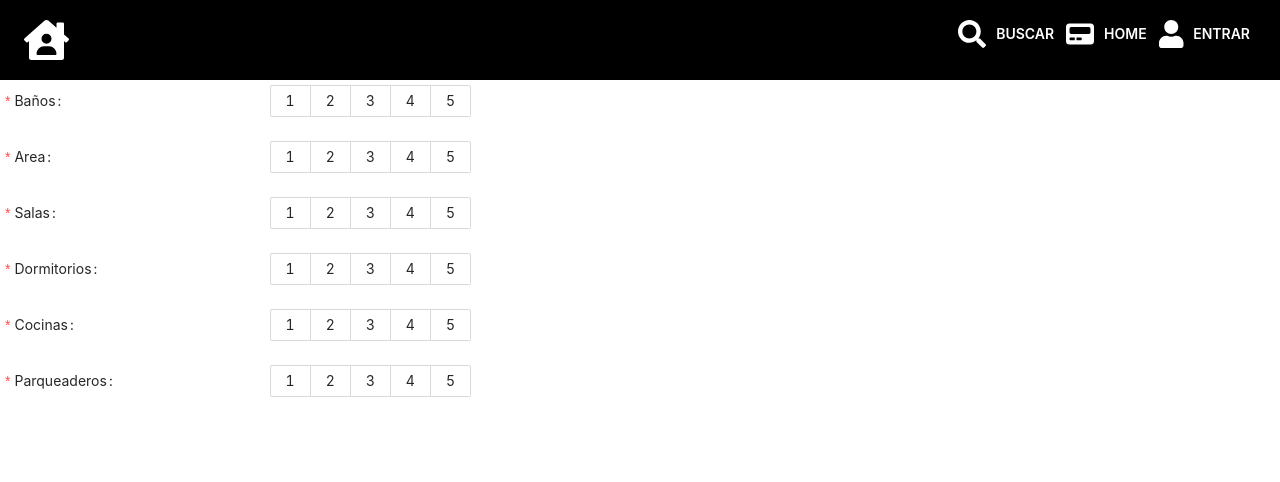
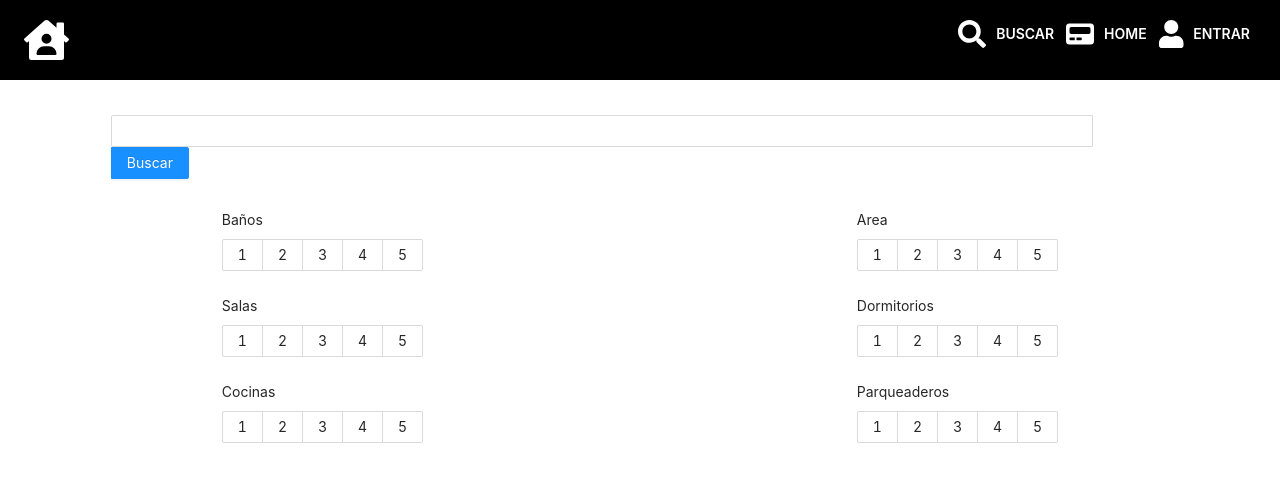
Before and after one commit to stealth14/feria-para-inmuebles, a Next.js app: page /search in a window 1280 px wide. Shown: the top 482 px of the page. Built offline with nearby package versions, Linux system fonts and the light colour scheme.

Commit message:
'feature select' recycled in 'search' page

```diff
--- a/components/properties/FeatureSelect.module.scss
+++ b/components/properties/FeatureSelect.module.scss
@@ -5,6 +5,13 @@
   }
 }
 
+.centered {
+  display: flex;
+  flex-direction: column;
+  align-items: center;
+  justify-content: center;
+}
+
 .subtitle {
   width: 100%;
 }
--- a/components/properties/FeatureSelect.tsx
+++ b/components/properties/FeatureSelect.tsx
@@ -4,21 +4,32 @@ import styles from "./FeatureSelect.module.scss";
 
 const featureOptions = [1, 2, 3, 4, 5];
 
-export default function FeatureSelect(props: { label: string; name: string }) {
-  const { label, name } = props;
+type align = "center" | "left";
+
+export default function FeatureSelect(props: {
+  label: string;
+  name: string;
+  align?: align;
+  required?: boolean;
+}) {
+  const { label, name, align = "left", required = true } = props;
   const [size, setSize] = React.useState("default");
 
   const handleSizeChange = (e: RadioChangeEvent) => {
     setSize(e.target.value);
   };
   return (
-    <div className={styles.container}>
+    <div
+      className={`${styles.container} ${align === "center" && styles.centered}`}
+    >
       <Form.Item
         label={label}
         name={name}
-        rules={[
-          { required: true, message: `Debe ingresar el número de ${label}` },
-        ]}
+        rules={
+          required && [
+            { required: true, message: `Debe ingresar el número de ${label}` },
+          ]
+        }
       >
         <Radio.Group name={name} value={size} onChange={handleSizeChange}>
           {featureOptions.map((featureOption) => {
--- a/pages/search/index.tsx
+++ b/pages/search/index.tsx
@@ -1,40 +1,82 @@
 import React from "react";
-import { Row, Col, Form } from "antd";
+import { Row, Col, Form, Input, Button } from "antd";
 import FeatureSelect from "@/components/properties/FeatureSelect";
 import styles from "./search.module.scss";
+
+interface Query {
+  [param: string]: string | number;
+}
 
 export default function Index() {
   const [form] = Form.useForm();
 
-  const onFinish = async (query) => {};
+  const onFinish = async (query: Query) => {
+    console.log("query:", query);
+  };
+
   return (
     <div className={styles.container}>
-      <Form
-        labelAlign="left"
-        labelCol={{ span: 5 }}
-        wrapperCol={{ span: 12 }}
-        layout="horizontal"
-        form={form}
-        onFinish={onFinish}
-      >
+      <Form layout={"vertical"} form={form} onFinish={onFinish}>
         <Row justify="center">
-          <Col span={24}>
-            <FeatureSelect name={"bathrooms"} label="Baños" />
+          <Col span={20}>
+            <Input.Group style={{ margin: "30px auto" }} compact>
+              <Form.Item noStyle label="Título" name="title">
+                <Input style={{ width: "calc(100% - 76px)" }} />
+              </Form.Item>
+              <Button htmlType="submit" type="primary">
+                Buscar
+              </Button>
+            </Input.Group>
           </Col>
-          <Col span={24}>
-            <FeatureSelect name={"area"} label="Area" />
+        </Row>
+        <Row justify="center">
+          <Col xs={24} sm={12} md={12} lg={12} xl={12}>
+            <FeatureSelect
+              required={false}
+              align="center"
+              name={"bathrooms"}
+              label="Baños"
+            />
           </Col>
-          <Col span={24}>
-            <FeatureSelect name={"livingrooms"} label="Salas" />
+          <Col xs={24} sm={12} md={12} lg={12} xl={12}>
+            <FeatureSelect
+              required={false}
+              align="center"
+              name={"area"}
+              label="Area"
+            />
           </Col>
-          <Col span={24}>
-            <FeatureSelect name={"bedrooms"} label="Dormitorios" />
+          <Col xs={24} sm={12} md={12} lg={12} xl={12}>
+            <FeatureSelect
+              required={false}
+              align="center"
+              name={"livingrooms"}
+              label="Salas"
+            />
           </Col>
-          <Col span={24}>
-            <FeatureSelect name={"kitchens"} label="Cocinas" />
+          <Col xs={24} sm={12} md={12} lg={12} xl={12}>
+            <FeatureSelect
+              required={false}
+              align="center"
+              name={"bedrooms"}
+              label="Dormitorios"
+            />
           </Col>
-          <Col span={24}>
-            <FeatureSelect name={"parkings"} label="Parqueaderos" />
+          <Col xs={24} sm={12} md={12} lg={12} xl={12}>
+            <FeatureSelect
+              required={false}
+              align="center"
+              name={"kitchens"}
+              label="Cocinas"
+            />
+          </Col>
+          <Col xs={24} sm={12} md={12} lg={12} xl={12}>
+            <FeatureSelect
+              required={false}
+              align="center"
+              name={"parkings"}
+              label="Parqueaderos"
+            />
           </Col>
         </Row>
       </Form>
```
